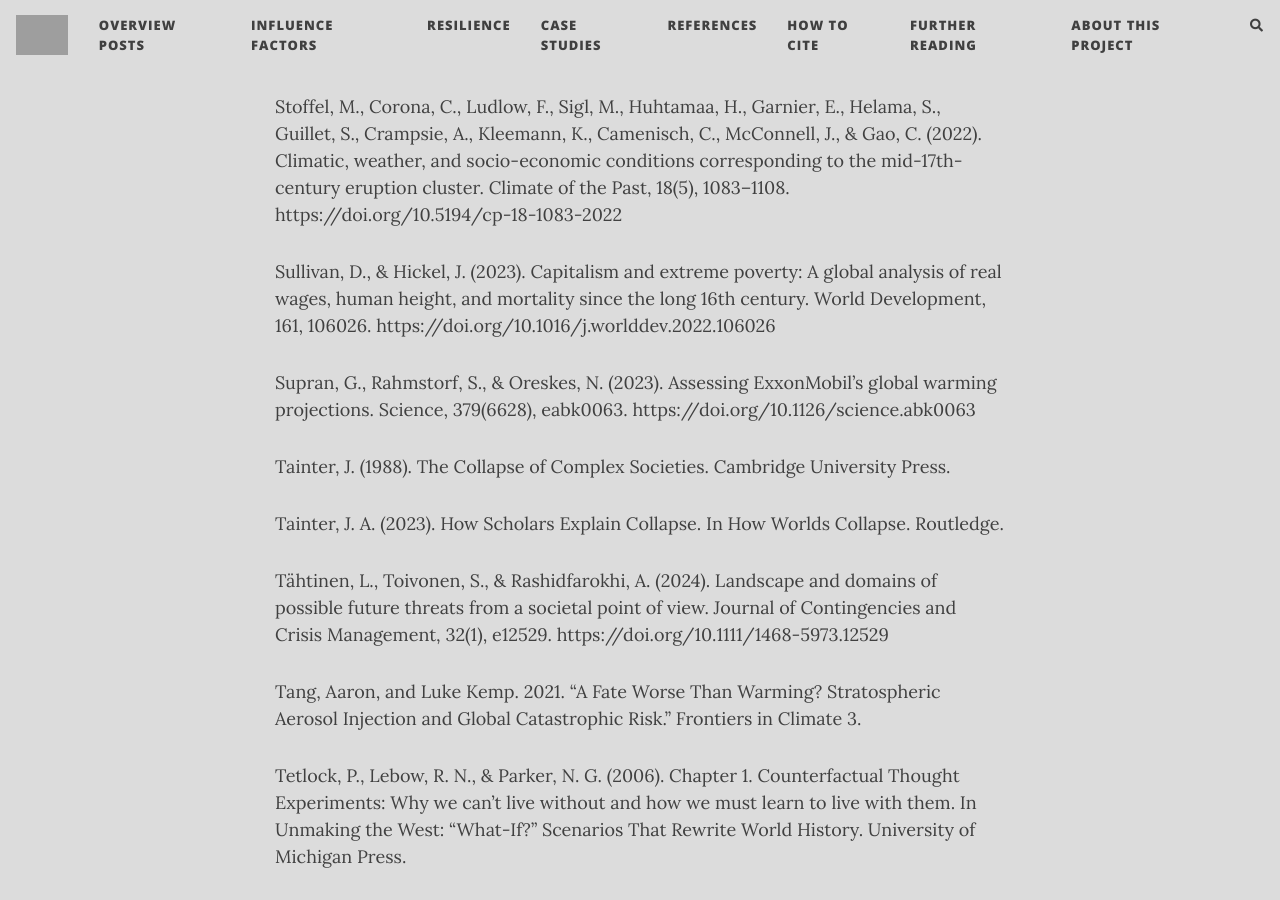
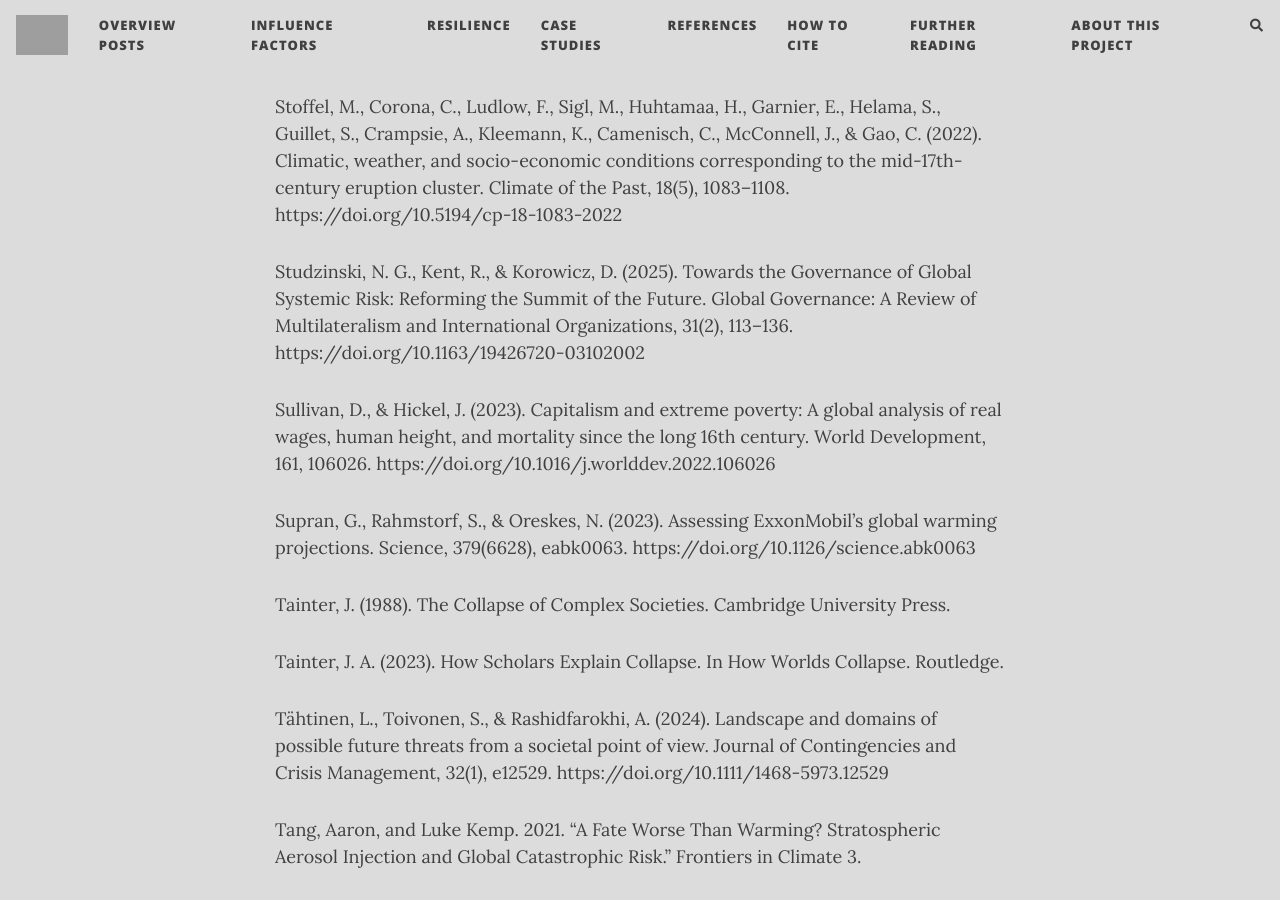
Before and after one commit to florianjehn/Societal_Collapse, a Jekyll site: the page built from references.md, in a window 1280 px wide and 900 px high, scrolled down 21813 px. Built offline with Jekyll 4.4.1, drawn with Linux system fonts in a browser that asks for light colours; nearby versions of some CDN libraries; comment, search, counter and statistics services are not loaded; grey boxes are pictures that could not be loaded.

Commit message:
Update references.md

```diff
--- a/references.md
+++ b/references.md
@@ -385,6 +385,8 @@ Stiglitz, J. E. (2018). Where modern macroeconomics went wrong. Oxford Review of
 
 Stoffel, M., Corona, C., Ludlow, F., Sigl, M., Huhtamaa, H., Garnier, E., Helama, S., Guillet, S., Crampsie, A., Kleemann, K., Camenisch, C., McConnell, J., & Gao, C. (2022). Climatic, weather, and socio-economic conditions corresponding to the mid-17th-century eruption cluster. Climate of the Past, 18(5), 1083–1108. https://doi.org/10.5194/cp-18-1083-2022
 
+Studzinski, N. G., Kent, R., & Korowicz, D. (2025). Towards the Governance of Global Systemic Risk: Reforming the Summit of the Future. Global Governance: A Review of Multilateralism and International Organizations, 31(2), 113–136. https://doi.org/10.1163/19426720-03102002
+
 Sullivan, D., & Hickel, J. (2023). Capitalism and extreme poverty: A global analysis of real wages, human height, and mortality since the long 16th century. World Development, 161, 106026. https://doi.org/10.1016/j.worlddev.2022.106026
 
 Supran, G., Rahmstorf, S., & Oreskes, N. (2023). Assessing ExxonMobil’s global warming projections. Science, 379(6628), eabk0063. https://doi.org/10.1126/science.abk0063
```
